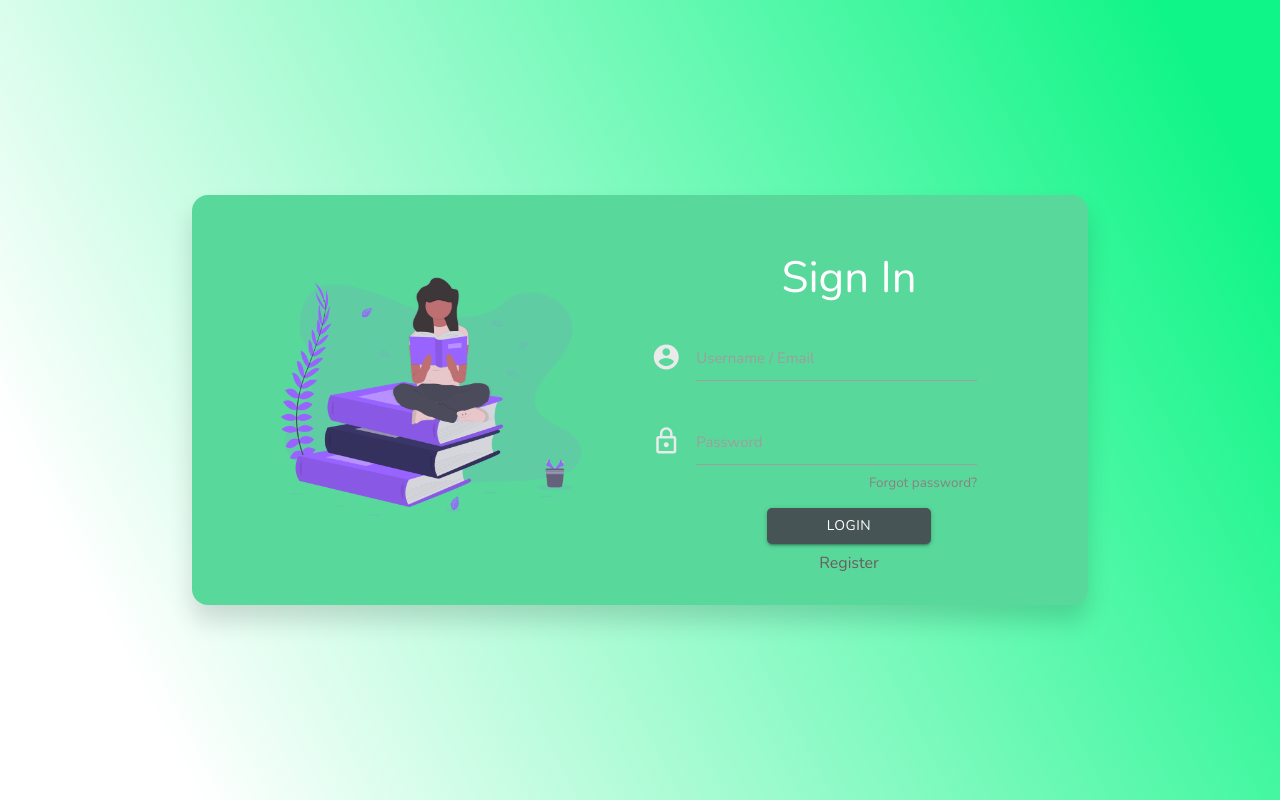
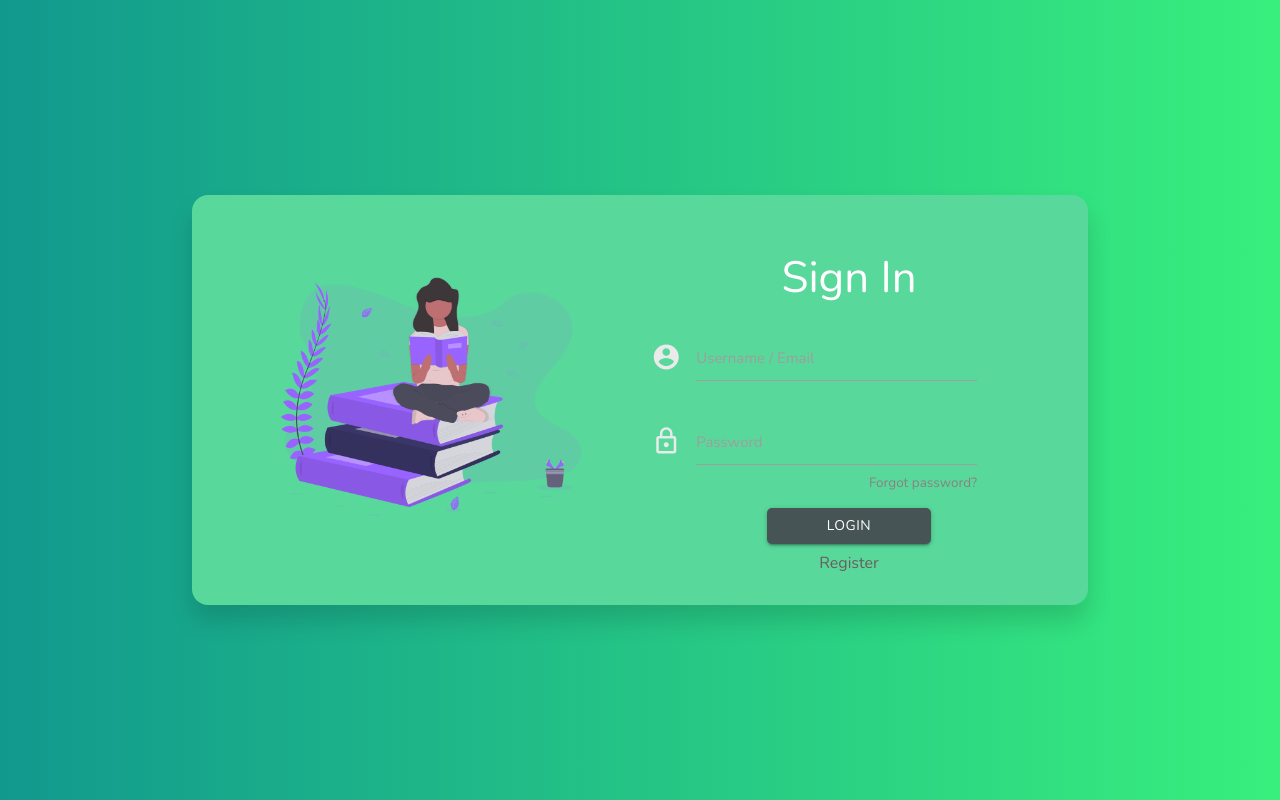
Before and after one commit to Kavtorev/25-pages-club, a React (Create React App) app: page /signin in a window 1280 px wide. Built offline with nearby package versions, Linux system fonts and the light colour scheme.

Commit message:
JSX names fix

```diff
--- a/src/components/signin/SignIn.css
+++ b/src/components/signin/SignIn.css
@@ -2,11 +2,16 @@
 /* Add nested selectors for global classes of CSS Framework */
 
 .flexHelper {
+  background: -webkit-linear-gradient(
+    to right,
+    #11998e,
+    #38ef7d
+  ); /* Chrome 10-25, Safari 5.1-6 */
   background: linear-gradient(
-    242.39deg,
-    #10f587 7.03%,
-    rgba(221, 52, 164, 0) 88.43%
-  );
+    to right,
+    #11998e,
+    #38ef7d
+  ); /* W3C, IE 10+/ Edge, Firefox 16+, Chrome 26+, Opera 12+, Safari 7+ */
 
   font-family: "Nunito", sans-serif;
   display: flex;
--- a/src/components/signin/SignIn.js
+++ b/src/components/signin/SignIn.js
@@ -6,6 +6,22 @@ import reader from "./undraw_book_lover_mkck.png";
 import { Link } from "react-router-dom";
 
 class SignIn extends Component {
+  constructor(props) {
+    super(props);
+    this.state = {
+      usernameEmail: "",
+      password: "",
+    };
+  }
+  // using ES6 arrow functions in order to avoid context binding.
+  handleUsernameEmailChange = (event) => {
+    this.setState({ usernameEmail: event.target.value });
+  };
+
+  handlePasswordChange = (event) => {
+    this.setState({ password: event.target.value });
+  };
+
   render() {
     return (
       <div className="flexHelper">
@@ -21,32 +37,37 @@ class SignIn extends Component {
                 </div>
               </div>
               <div className="row">
-                <div class="input-field col s12 m12 l10">
-                  <i class="material-icons prefix">account_circle</i>
-                  <input id="icon_prefix" type="text" class="validate" />
+                <div className="input-field col s12 m12 l10">
+                  <i className="material-icons prefix">account_circle</i>
+                  <input
+                    id="icon_prefix"
+                    type="text"
+                    className="validate"
+                    onChange={this.handleUsernameEmailChange}
+                  />
                   <label htmlFor="icon_prefix">Username / Email</label>
                 </div>
               </div>
               <div className="row">
-                <div class="input-field col s12 m12 l10">
-                  <i class="material-icons prefix">lock_outline</i>
+                <div className="input-field col s12 m12 l10">
+                  <i className="material-icons prefix">lock_outline</i>
                   <input
                     id="password"
                     type="password"
-                    class="validate"
+                    className="validate"
                     autoComplete="off"
+                    onChange={this.handlePasswordChange}
                   />
                   <label htmlFor="password">Password</label>
                   <p className="resetPassword">Forgot password?</p>
                 </div>
               </div>
               <div className="row center-align">
-                <a href="google.com" class="waves-effect waves-light btn">
+                <a href="google.com" className="waves-effect waves-light btn">
                   Login
                 </a>
               </div>
               <div className="row center-align">
-                {/* <p className="register">Register</p> */}
                 <Link to="/register" className="alternative">
                   {" "}
                   Register{" "}
```
